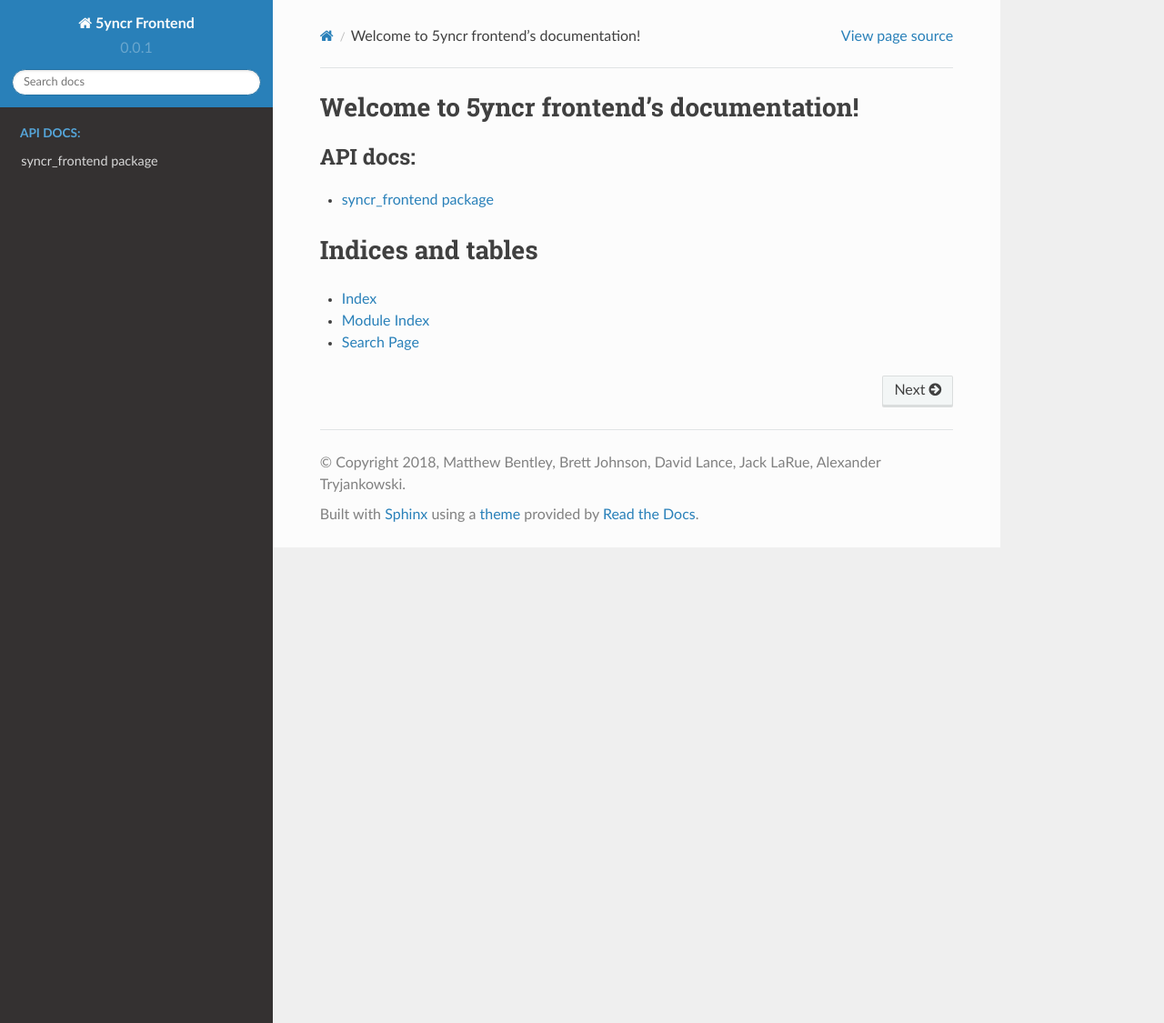
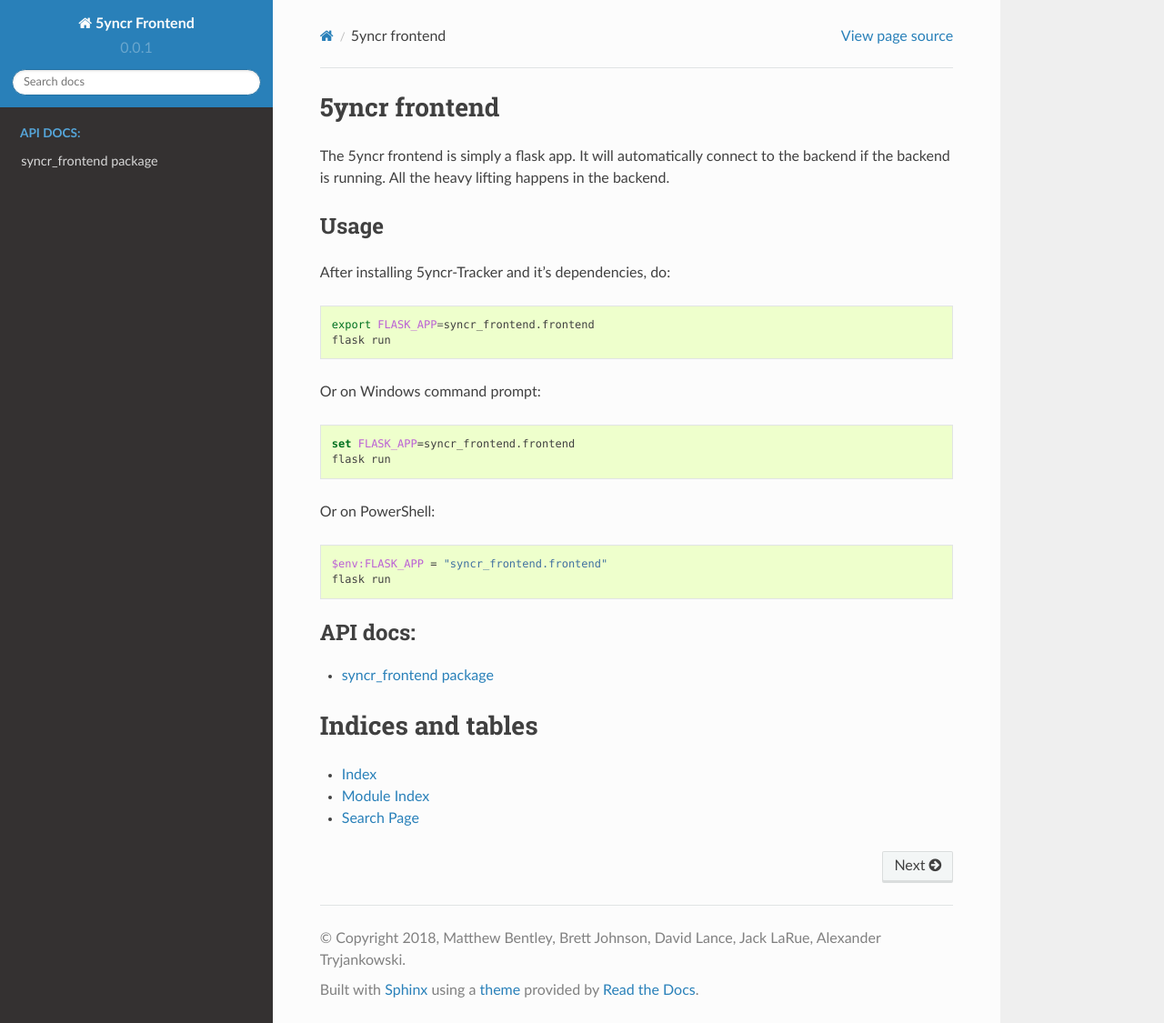
Before and after one commit to 5yncr/frontend, a Sphinx documentation site: the page built from docs/index.rst, in a window 1280 px wide and 1125 px high. Shown: the whole window at 91% size. Built offline with Sphinx 7.4.7 and the Read the Docs theme 2.0.0, drawn with Linux system fonts in a browser that asks for light colours.

Commit message:
Add usage docs

```diff
--- a/docs/index.rst
+++ b/docs/index.rst
@@ -1,5 +1,34 @@
-Welcome to 5yncr frontend's documentation!
-==========================================
+.. _index:
+
+5yncr frontend
+==============
+
+The 5yncr frontend is simply a flask app.  It will automatically connect to the
+backend if the backend is running.  All the heavy lifting happens in the
+backend.
+
+Usage
+-----
+After installing 5yncr-Tracker and it's dependencies, do:
+
+.. code-block:: bash
+
+    export FLASK_APP=syncr_frontend.frontend
+    flask run
+
+Or on Windows command prompt:
+
+.. code-block:: bat
+
+    set FLASK_APP=syncr_frontend.frontend
+    flask run
+
+Or on PowerShell:
+
+.. code-block:: powershell
+
+    $env:FLASK_APP = "syncr_frontend.frontend"
+    flask run
 
 .. toctree::
     :maxdepth: 1
```
